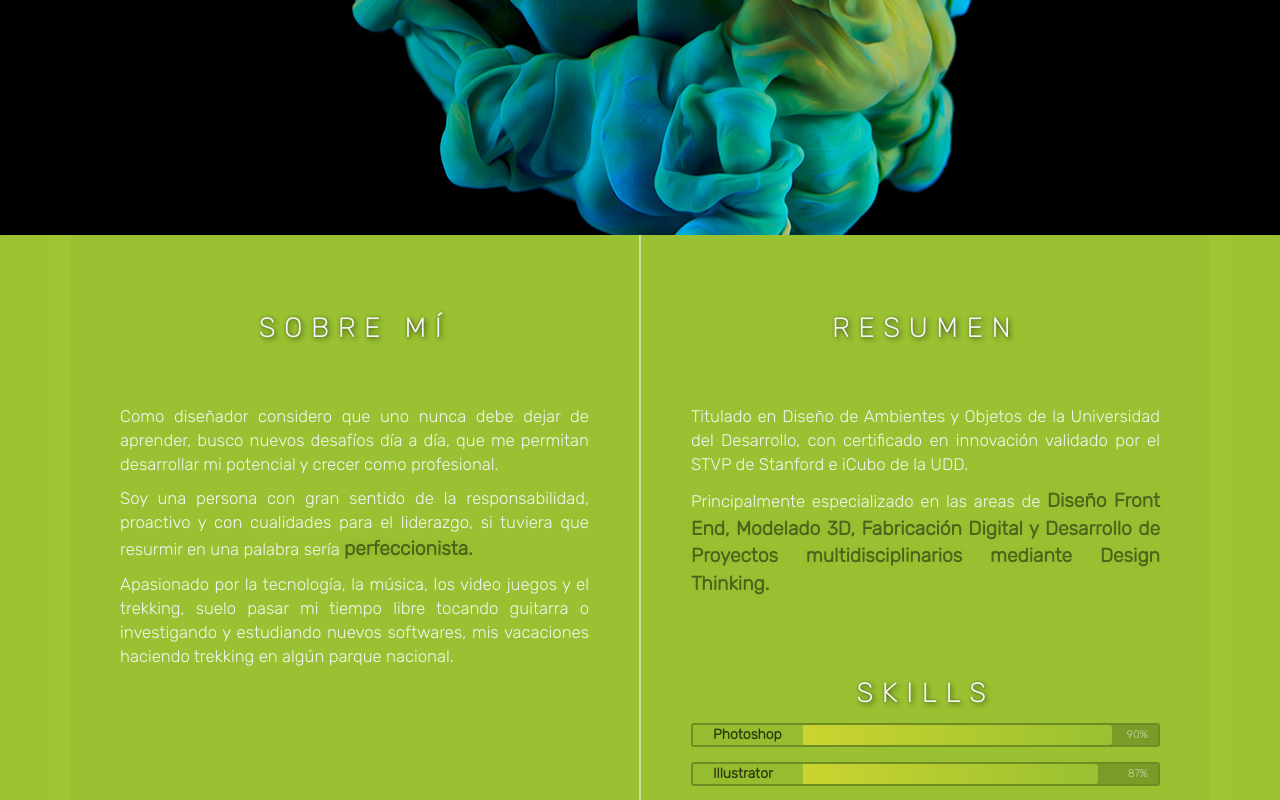
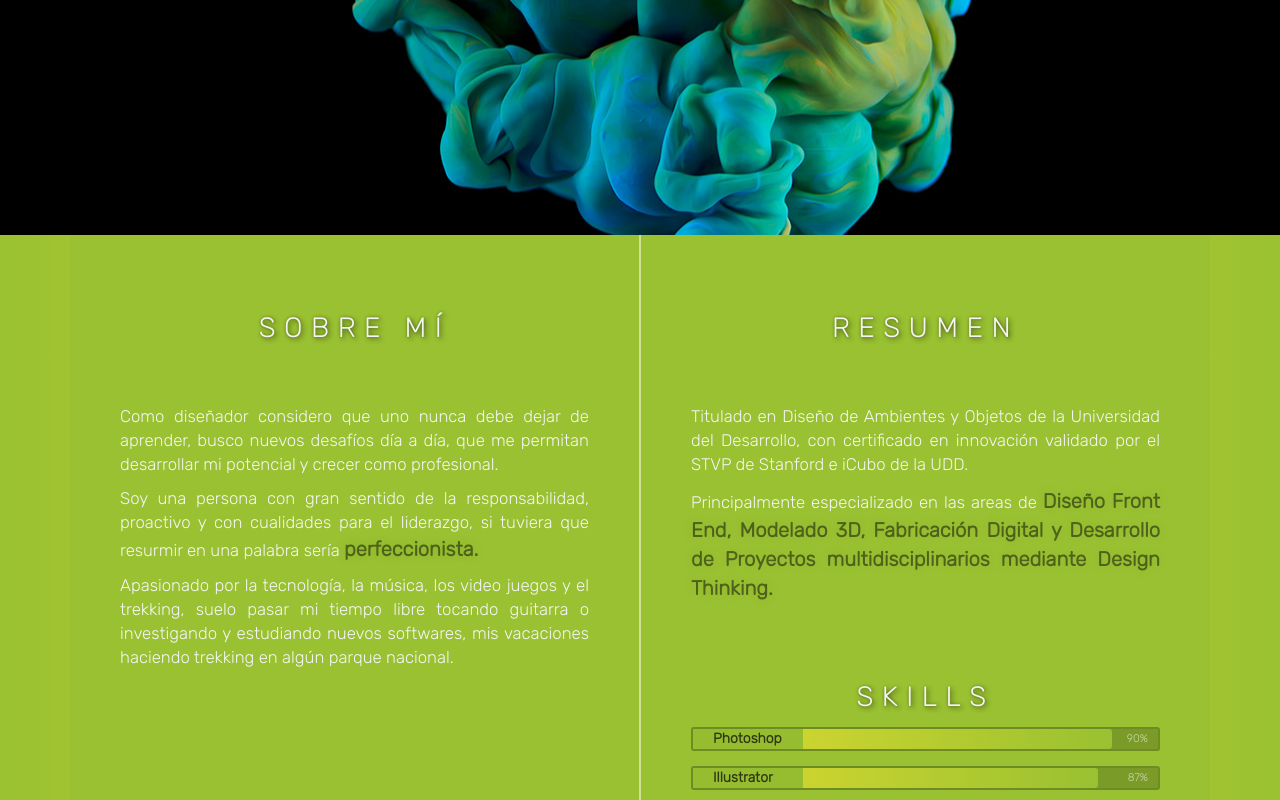
Before and after one commit to marinpittet/Examen-DL, a plain HTML site: page index.html in a window 1280 px wide. Shown: the part 405-1205 px from the top of the page. Drawn offline with nearby package versions, Linux system fonts and the light colour scheme.

Commit message:
cambio 1

```diff
--- a/style.css
+++ b/style.css
@@ -120,7 +120,6 @@ section {
 	border-right: solid 0.5px rgba(255,255,255,0.5);
 }
 .bold{
-	font-size: 1.15em;
 	text-shadow: 0 0 15px rgba(0,0,0,0.1);
 	color: rgba(5,5,5,0.5);
 }
@@ -164,7 +163,6 @@ p.titulo {
 }
 
 p.cuerpo {
-	font-size: 18px;
 	text-align: justify;
 }
 
@@ -175,6 +173,9 @@ p.cuerpo {
 	p.cuerpo {
 		font-size: 1em;
 	}
+	.bold {
+		font-size: 1em;
+	}
 }
 
 @media (min-width: 600px) {
@@ -182,6 +183,9 @@ p.cuerpo {
 		font-size: 2em;
 	}
 	p.cuerpo {
+		font-size: 1.2em;
+	}
+	.bold {
 		font-size: 1.2em;
 	}
 }
```
